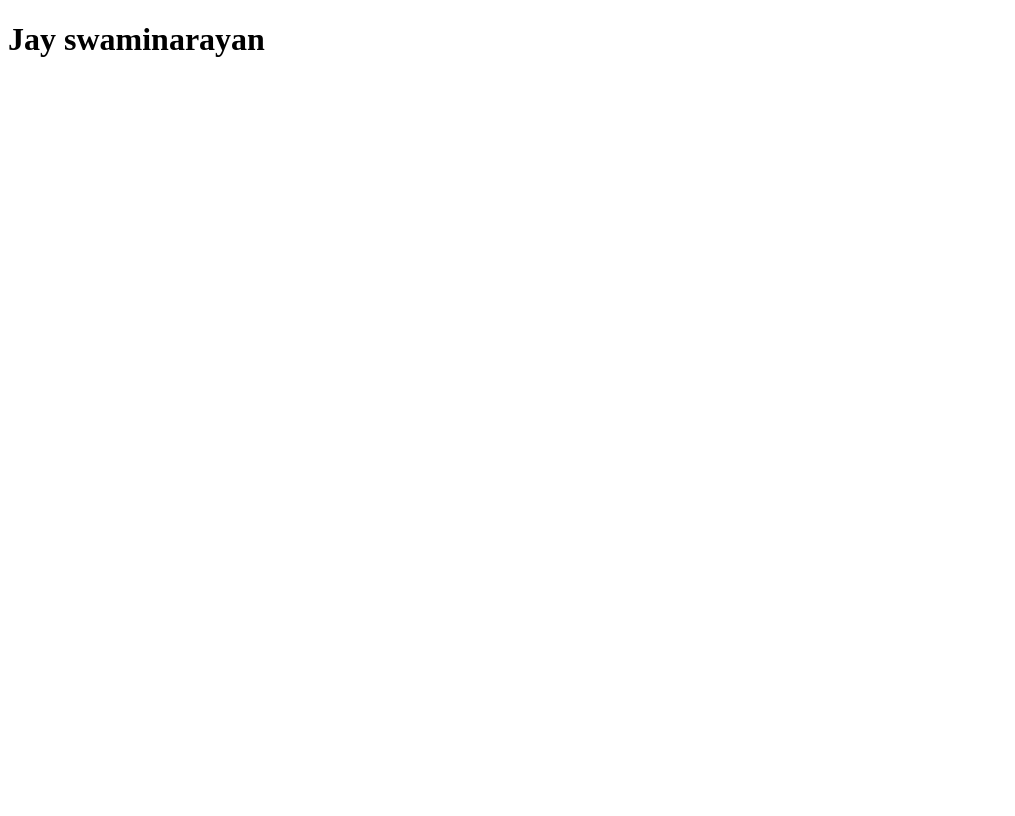
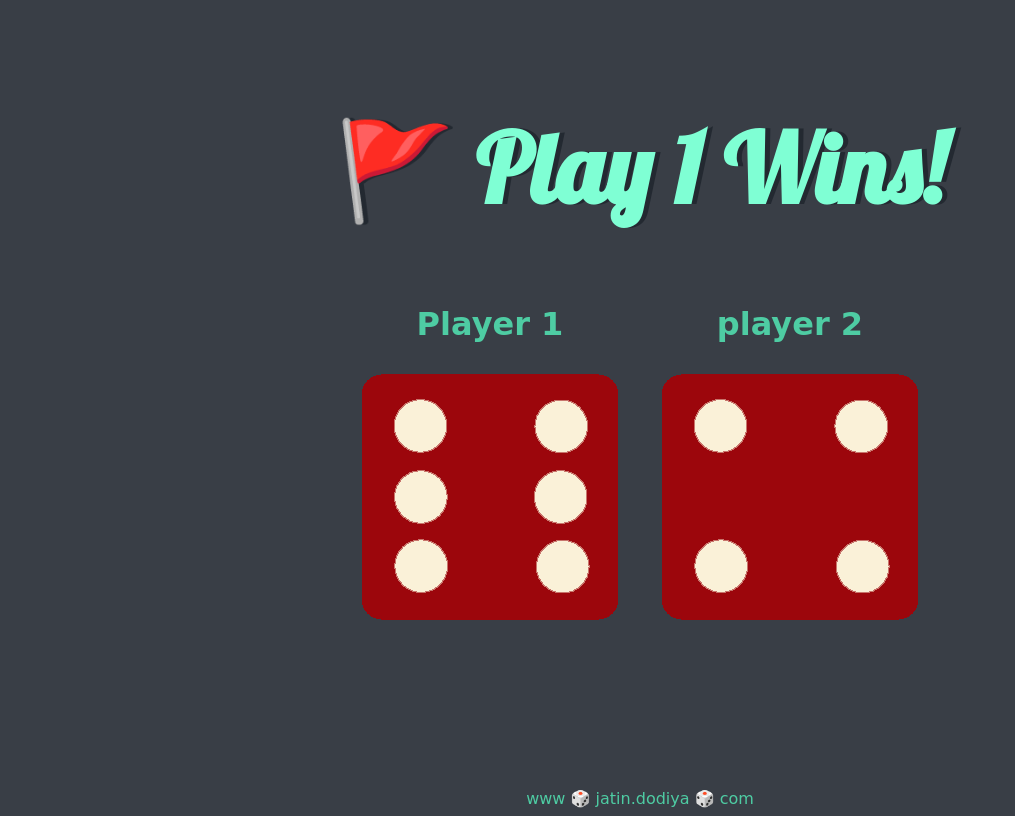
Before and after one commit to jatindodiya/diceGame, a plain HTML site: page index.html in a window 1280 px wide. Shown: the whole page, without its empty margins (0-1015 px from the left). Drawn offline with Linux system fonts and the light colour scheme.

Commit message:
dice game complte

```diff
--- a/index.html
+++ b/index.html
@@ -4,8 +4,25 @@
     <meta charset="UTF-8">
     <meta name="viewport" content="width=device-width, initial-scale=1.0">
     <title>DiceGame</title>
+    <link rel="stylesheet" href="style.css">
+    <link rel="preconnect" href="https://fonts.googleapis.com">
+    <link rel="preconnect" href="https://fonts.gstatic.com" crossorigin>
+    <link href="https://fonts.googleapis.com/css2?family=Lobster&display=swap" rel="stylesheet">
 </head>
 <body>
-    <h1>Jay swaminarayan</h1>
+    <div class="container">
+        <h1>Refresh Me</h1>
+        <div class="dice">
+            <h2>Player 1</h2>
+            <img class="img1" src="" >
+        </div>
+        <div class="dice">
+            <h2>player 2</h2>
+            <img class="img2" src="">
+        </div>
+
+    </div>
+    <script src="index.js"></script>
 </body>
+<footer> www 🎲 jatin.dodiya 🎲 com</footer>
 </html>
--- /dev/null
+++ b/index.js
@@ -0,0 +1,19 @@
+
+var randomNumber1 = Math.floor(Math.random() * 6) + 1; //1-6
+var randomNumber2 = Math.floor(Math.random() * 6) + 1; //1-6
+
+var imagePath1 = "/images/dice" + randomNumber1 +".png"
+var imagePath2 = "/images/dice" + randomNumber2 +".png"
+
+document.querySelectorAll("img")[0].setAttribute("src",imagePath1)
+document.querySelectorAll("img")[1].setAttribute("src",imagePath2)
+
+if (randomNumber1 > randomNumber2) {
+    document.querySelector("h1").innerHTML = "🚩 Play 1 Wins!";
+  }
+  else if (randomNumber2 > randomNumber1) {
+    document.querySelector("h1").innerHTML = "Player 2 Wins! 🚩";
+  }
+  else {
+    document.querySelector("h1").innerHTML = "Draw!";
+  }
--- /dev/null
+++ b/style.css
@@ -0,0 +1,40 @@
+body {
+    min-height: 100vh;
+    display: flex;
+    flex-direction: column;
+    background-color: #393E46;
+}
+
+footer {
+    margin-top: auto;
+}
+
+.container {
+    margin: auto;
+    text-align: center;
+}
+
+.dice {
+    display: inline-block;
+    margin: 20px;
+}
+
+h1{
+    font-family: 'Lobster', sans-serif;
+    margin: 30px;
+    font-size: 6rem;
+    color: aquamarine;
+    text-shadow: 5px 0px #232931;
+}
+
+h2 {
+    font-size: 2rem;
+    color: #4ECCA3;
+    font-family: 'Indie Flower', cursive;
+}
+
+footer{
+    color: #4ECCA3;
+    text-align: center;
+    font-family: 'Indie Flower', cursive;
+}
```
Also changed, not shown: images/dice1.png (added), images/dice2.png (added), images/dice3.png (added), images/dice4.png (added), images/dice5.png (added), images/dice6.png (added).
